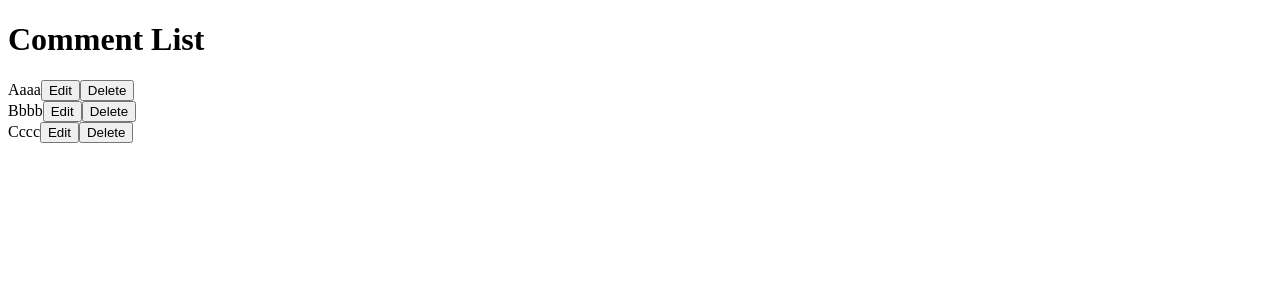
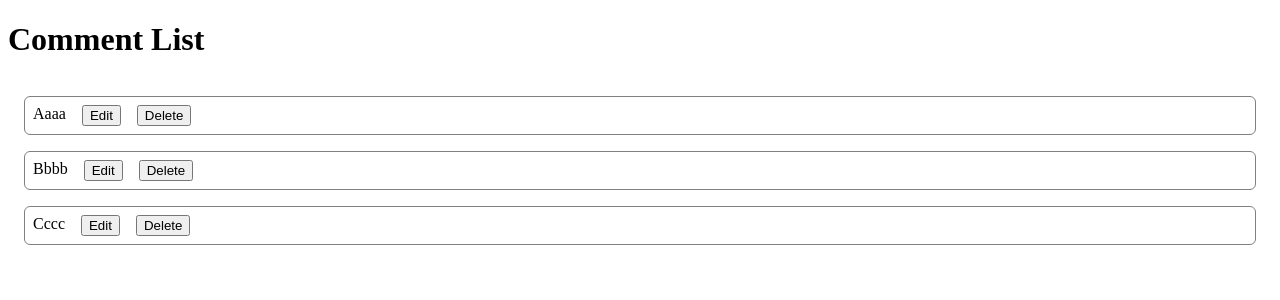
Before and after one commit to bokigolic/comment-list, a React (Create React App) app: page / in a window 1280 px wide. Shown: the top 300 px of the page. Built offline with nearby package versions, Linux system fonts and the light colour scheme.

Commit message:
work on css

```diff
--- a/public/index.html
+++ b/public/index.html
@@ -10,20 +10,9 @@
       content="Web site created using create-react-app"
     />
     <link rel="apple-touch-icon" href="%PUBLIC_URL%/logo192.png" />
-    <!--
-      manifest.json provides metadata used when your web app is installed on a
-      user's mobile device or desktop. See https://developers.google.com/web/fundamentals/web-app-manifest/
-    -->
+
     <link rel="manifest" href="%PUBLIC_URL%/manifest.json" />
-    <!--
-      Notice the use of %PUBLIC_URL% in the tags above.
-      It will be replaced with the URL of the `public` folder during the build.
-      Only files inside the `public` folder can be referenced from the HTML.
-
-      Unlike "/favicon.ico" or "favicon.ico", "%PUBLIC_URL%/favicon.ico" will
-      work correctly both with client-side routing and a non-root public URL.
-      Learn how to configure a non-root public URL by running `npm run build`.
-    -->
+    <link rel="stylesheet" href="style.css"></link>
     <title>React App</title>
   </head>
   <body>
--- /dev/null
+++ b/public/style.css
@@ -0,0 +1,30 @@
+.comment-list{
+  display:flex;
+  flex-direction:column;
+  flex-wrap: nowrap;
+  justify-content: flex-start;
+  align-items: stretch;
+
+  padding:1rem;
+}
+.comment-item{
+  border: 1px solid gray;
+  margin-bottom: 1rem;
+  border-radius: 6px;
+  padding: 0.5rem;
+
+
+
+  display:flex;
+  flex-direction:row;
+  flex-wrap: nowrap;
+  justify-content: flex-start;
+  align-items: stretch;
+
+
+
+}
+
+.comment-list .comment-item >*{
+  margin-right: 1rem;
+}
--- a/src/components/ComementItem.jsx
+++ b/src/components/ComementItem.jsx
@@ -1,9 +1,11 @@
 const CommentItem = (props) => {
   const item = props.item
   return (
-    <div>
-      {item.title}
-      {item.comment}
+    <div className="comment-item">
+      <div>
+        <span>{item.title}</span>
+        <span>{item.comment}</span>
+      </div>
       <button>Edit</button>
       <button>Delete</button>
     </div>
--- a/src/components/CommentList.jsx
+++ b/src/components/CommentList.jsx
@@ -1,5 +1,4 @@
 import CommentItem from "./ComementItem";
-
 const CommentList = ()=>{
 const data = [
   {
@@ -18,24 +17,19 @@ const data = [
     comment: "ccc"
   }
 ]
-
-  return (
+return (
     <div>
 <h1>Comment List</h1>
-<div className='list'>
+<div className='comment-list'>
   {
     data.map(item =>{
       return(
       <CommentItem key={item.id} item={item}/>
        )
-
     })
   }
-
 </div>
     </div>
-
     );
 };
-
 export default CommentList;
```
